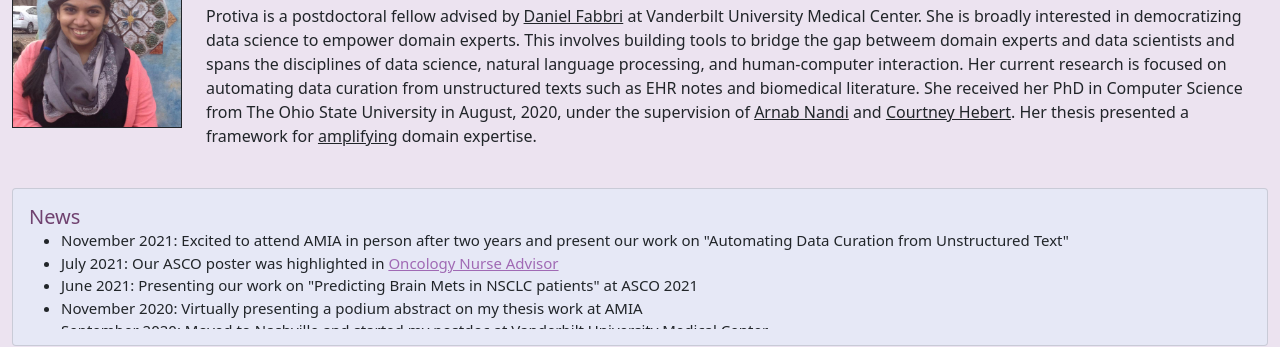
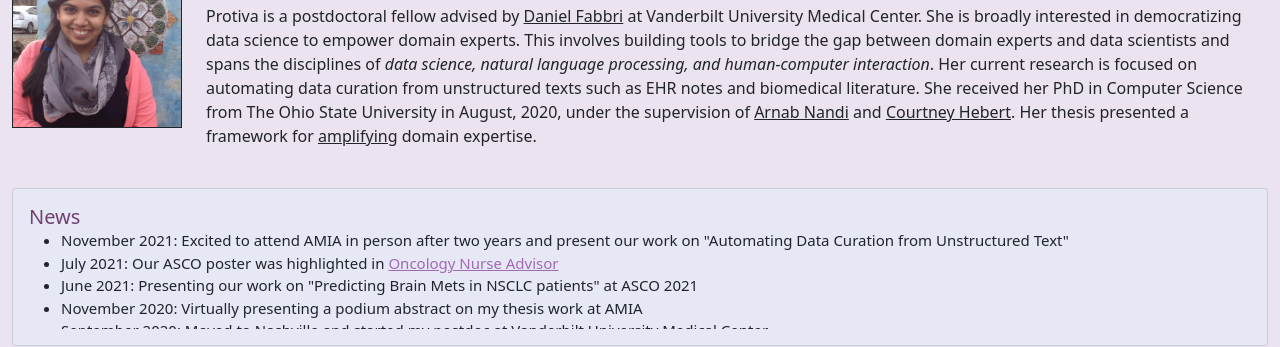
Before and after one commit to Protiva/protiva.github.io, a plain HTML site: page index.html in a window 1280 px wide. Shown: the part 122-469 px from the top of the page. Drawn offline with nearby package versions, Linux system fonts and the light colour scheme.

Commit message:
typo fix

```diff
--- a/index.html
+++ b/index.html
@@ -48,7 +48,7 @@
 	<div class="col">
 		<h2>Protiva Rahman <a href='mailto:protiva.r@gmail.com'><img  src="mail.png" height="30" ></a> <a href='https://scholar.google.com/citations?user=a7oFoT8AAAAJ&hl=en'><img  src="scholar.png" height="30" ></a>  <a href='https://twitter.com/protivarahman'><img src="Twitter-logo.png" height="25"></a>  <a href='https://www.linkedin.com/in/protiva-rahman-88a10aa0'><img src="linkedinlogo.png" height="25"></a></h2><!--[<a href='http://web.cse.ohio-state.edu/~rahman.92/blog.html'>Blog</a>]-->
 
-		<p>Protiva is a postdoctoral fellow advised by <a href='https://www.vumc.org/dbmi/person/daniel-fabbri-phd-famia'>Daniel Fabbri</a> at Vanderbilt University Medical Center. She is broadly interested in democratizing data science to empower domain experts. This involves building tools to bridge the gap betweem domain experts and data scientists and spans the disciplines of data science, natural language processing, and human-computer interaction. Her current research is focused on automating data curation from unstructured texts such as EHR notes and biomedical literature. She received her PhD in Computer Science from The Ohio State University in August, 2020, under the supervision of <a href='http://arnab.org/' target = '_blank'>Arnab Nandi</a> and <a href='https://medicine.osu.edu/find-faculty/non-clinical/biomedical-informatics/courtney-hebert' target = '_blank'>Courtney Hebert</a>. Her thesis presented a framework for <a href="#amplify"> amplifying</a> domain expertise.</p>
+		<p>Protiva is a postdoctoral fellow advised by <a href='https://www.vumc.org/dbmi/person/daniel-fabbri-phd-famia'>Daniel Fabbri</a> at Vanderbilt University Medical Center. She is broadly interested in democratizing data science to empower domain experts. This involves building tools to bridge the gap between domain experts and data scientists and spans the disciplines of <i>data science, natural language processing, and human-computer interaction</i>. Her current research is focused on automating data curation from unstructured texts such as EHR notes and biomedical literature. She received her PhD in Computer Science from The Ohio State University in August, 2020, under the supervision of <a href='http://arnab.org/' target = '_blank'>Arnab Nandi</a> and <a href='https://medicine.osu.edu/find-faculty/non-clinical/biomedical-informatics/courtney-hebert' target = '_blank'>Courtney Hebert</a>. Her thesis presented a framework for <a href="#amplify"> amplifying</a> domain expertise.</p>
 	</div>
 </div>
 </br>
```
